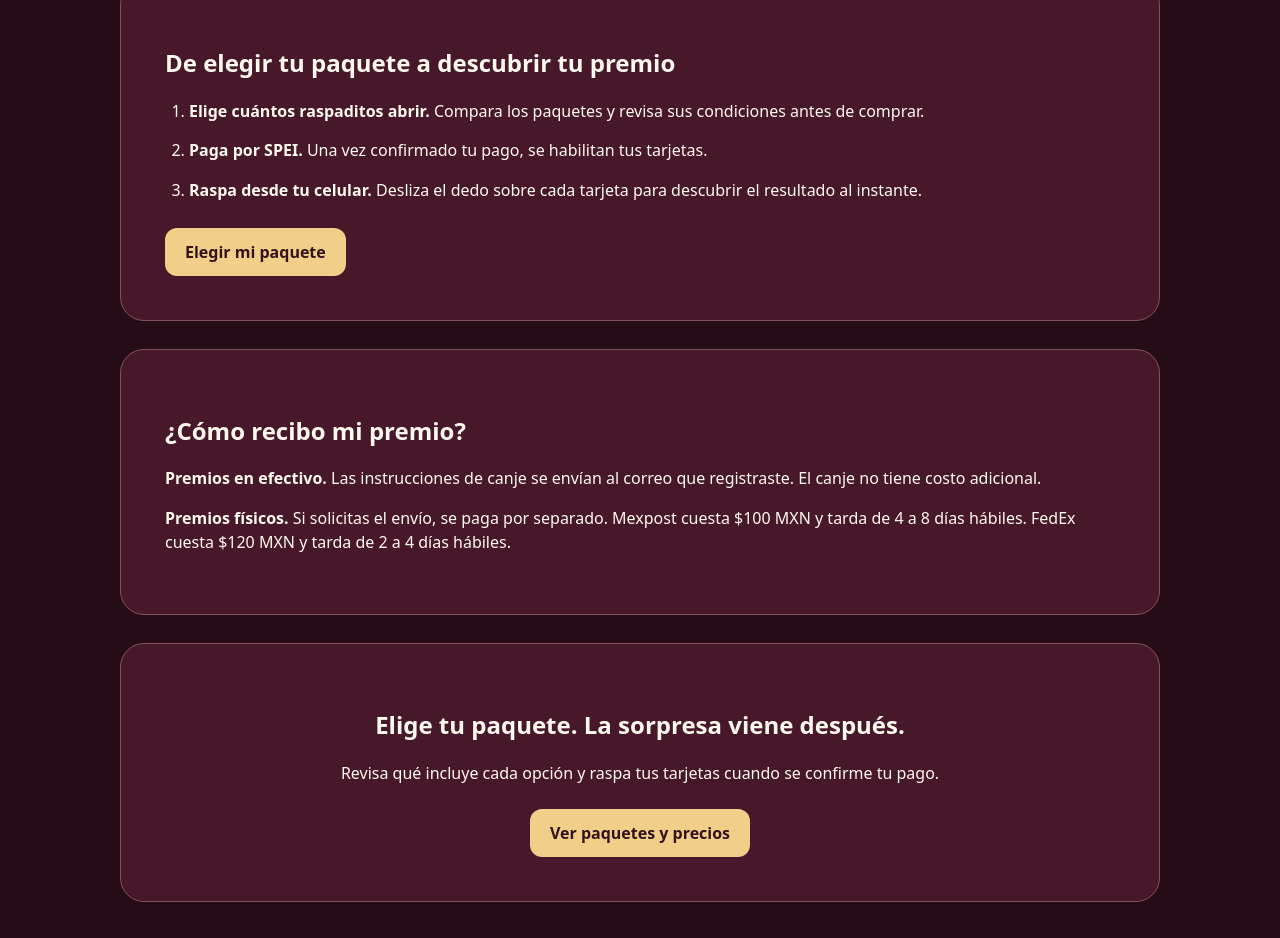
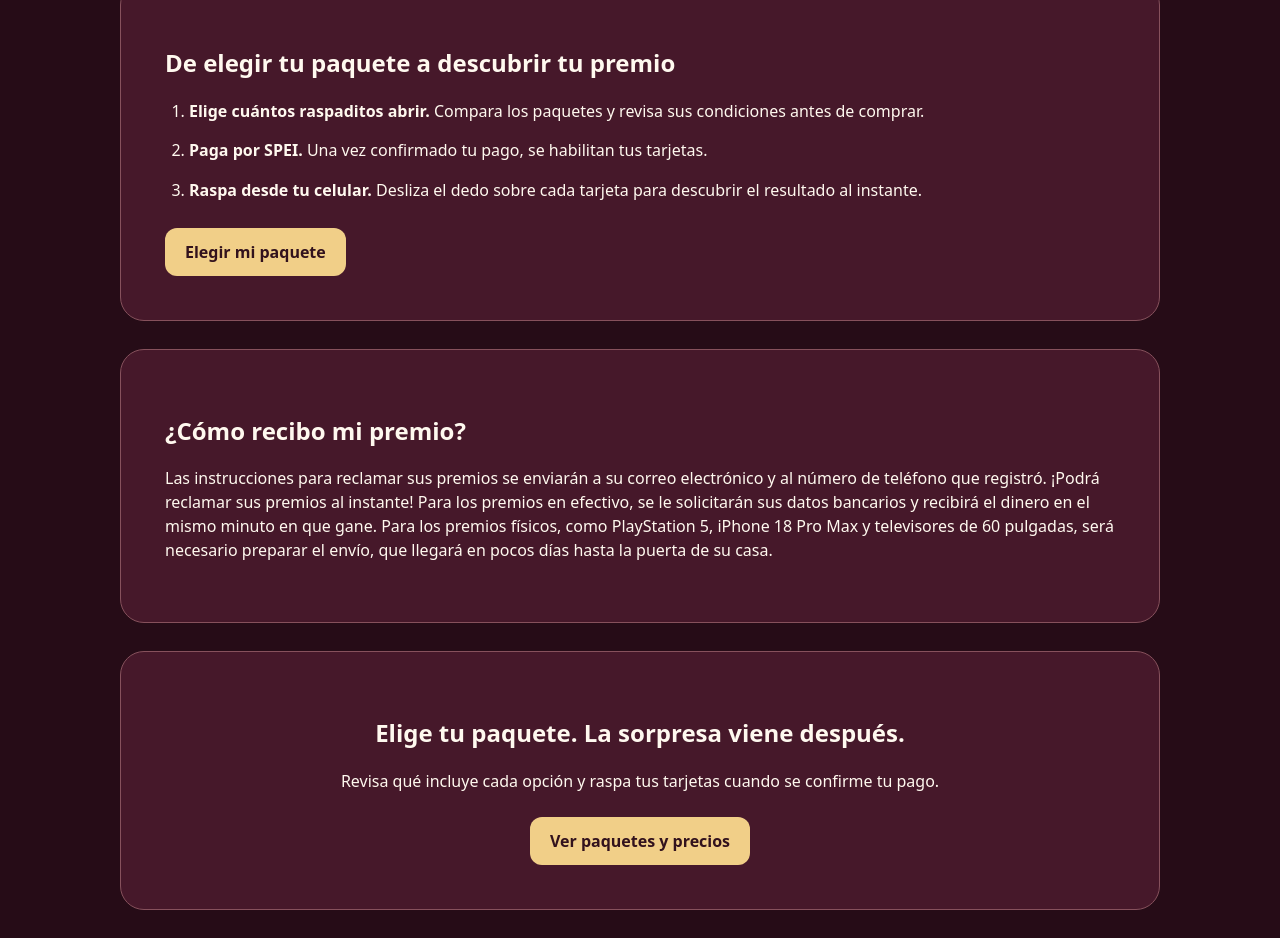
Before and after one commit to gabryelsouzaaa/sorteiomx, a plain HTML site: page presell/index.html in a window 1280 px wide. Shown: the part 1094-2032 px from the top of the page. Drawn offline with Linux system fonts and the light colour scheme.

Commit message:
Update index.html

```diff
--- a/presell/index.html
+++ b/presell/index.html
@@ -28,7 +28,11 @@
 <li><strong>Raspa desde tu celular.</strong> Desliza el dedo sobre cada tarjeta para descubrir el resultado al instante.</li></ol>
 <a class="action" href="/#paquetes">Elegir mi paquete</a></section>
 <section class="panel"><h2>¿Cómo recibo mi premio?</h2>
-<p><strong>Premios en efectivo.</strong> Las instrucciones de canje se envían al correo que registraste. El canje no tiene costo adicional.</p>
-<p><strong>Premios físicos.</strong> Si solicitas el envío, se paga por separado. Mexpost cuesta $100 MXN y tarda de 4 a 8 días hábiles. FedEx cuesta $120 MXN y tarda de 2 a 4 días hábiles.</p></section>
+<p><strong></strong>Las instrucciones para reclamar sus premios se enviarán a su correo electrónico y al número de teléfono que registró. ¡Podrá reclamar sus premios al instante!
+
+Para los premios en efectivo, se le solicitarán sus datos bancarios y recibirá el dinero en el mismo minuto en que gane.
+
+Para los premios físicos, como PlayStation 5, iPhone 18 Pro Max y televisores de 60 pulgadas, será necesario preparar el envío, que llegará en pocos días hasta la puerta de su casa.</p>
+<p><strong></strong> </p></section>
 <section class="panel holiday-final"><h2>Elige tu paquete. La sorpresa viene después.</h2><p>Revisa qué incluye cada opción y raspa tus tarjetas cuando se confirme tu pago.</p><a class="action" href="/#paquetes">Ver paquetes y precios</a></section>
 </main></html>
```
